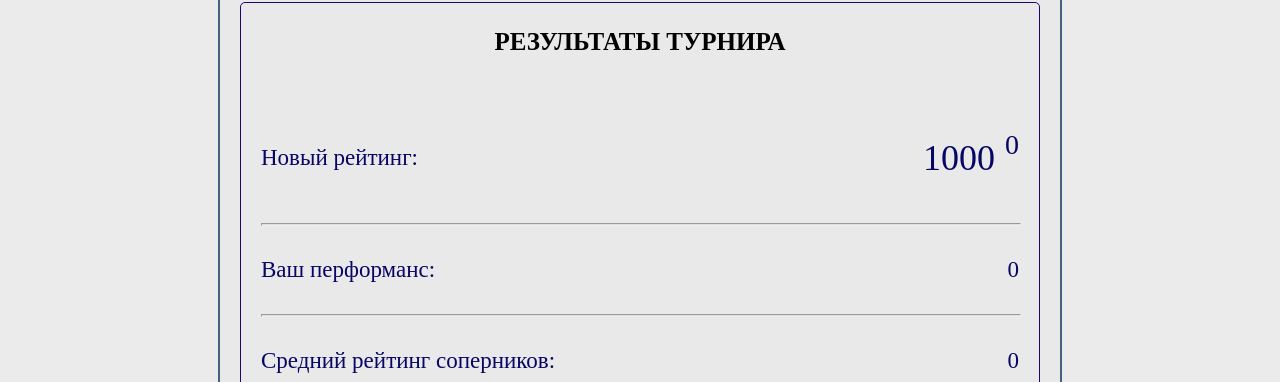
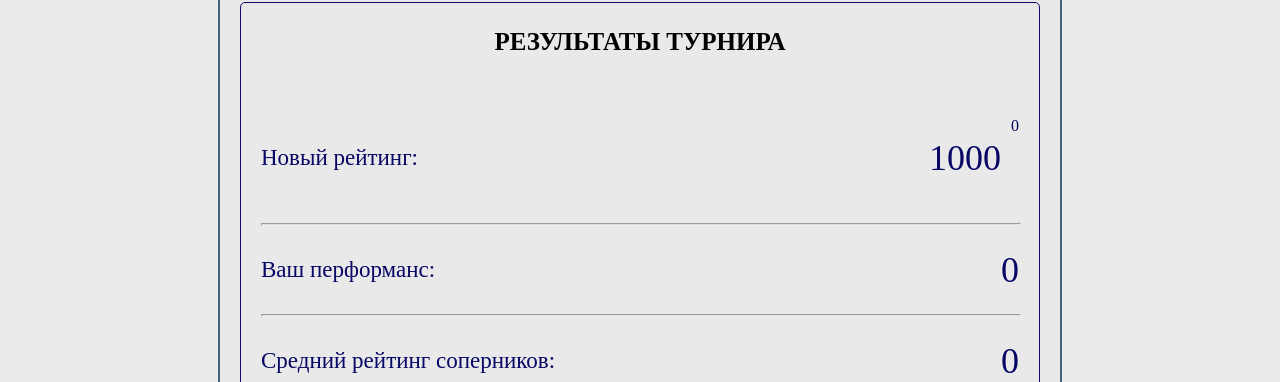
Before and after one commit to DmitryPetrakevich/chess-rating-calculator, a Vue app: page / in a window 1280 px wide. Shown: the part 570-952 px from the top of the page. Built offline with nearby package versions, Linux system fonts and the light colour scheme.

Commit message:
исправил логику рассчета изменения рейтинга

```diff
--- a/src/components/ResultSummary.vue
+++ b/src/components/ResultSummary.vue
@@ -75,7 +75,6 @@ const totalChange = computed(() => {
 
 const newRating = computed(() => {
     return store.newRating
-
 })
 </script>
 
@@ -149,7 +148,7 @@ const newRating = computed(() => {
 }
 
 .totalChange {
-    font-size: 28px;
+    font-size: 28тзьpx;
 }
 
 .result-summary-main-performance {
@@ -164,7 +163,7 @@ const newRating = computed(() => {
     }
 
     &-number {
-        font-size: 23px;
+        font-size: 36px;
         color: rgb(6, 6, 100);
     }
 }
@@ -182,7 +181,7 @@ const newRating = computed(() => {
     }
 
     &-number {
-        font-size: 23px;
+        font-size: 36px;
         color: rgb(6, 6, 100);
     }
 }
--- a/src/stores/chessStore.js
+++ b/src/stores/chessStore.js
@@ -8,7 +8,6 @@ export const useChessStore = defineStore("chess", {
       kFactor: 20,
     }
   }),
-
   getters: {
     gameChanges(state) {
       const resultMap = {
@@ -18,9 +17,11 @@ export const useChessStore = defineStore("chess", {
       };
 
       return state.games.map((game) => {
-        const result = resultMap[game.result] ?? 0;
-        const R_player = state.settings.initialRating;
+        const result = resultMap[String(game.result)] ?? 0;
+        const R_player = Number(state.settings.initialRating);
         const R_opponent = Number(game.rating);
+
+        if (isNaN(R_opponent)) return 0;
 
         const E = 1 / (1 + Math.pow(10, (R_opponent - R_player) / 400));
         const ratingChange = state.settings.kFactor * (result - E);
@@ -28,18 +29,13 @@ export const useChessStore = defineStore("chess", {
         return +ratingChange.toFixed(1);
       });
     },
-
     totalChange() {
-      return this.gameChanges.reduce((sum, cur) => sum + cur, 0);
+      return +(this.gameChanges.reduce((sum, cur) => sum + cur, 0)).toFixed(2);
     },
-
     newRating(state) {
       return +(state.settings.initialRating + this.totalChange).toFixed(2);
-
     }
-
   },
-
   actions: {
     addGame() {
       this.games.push({
@@ -48,19 +44,16 @@ export const useChessStore = defineStore("chess", {
         result: "1",
       })
     },
-
     deleteGame() {
-      if(this.games.length > 1) {
+      if (this.games.length > 1) {
         this.games.pop();
       }
     },
-
     updateInitialRating(rating) {
-      this.settings.initialRating = rating;
+      this.settings.initialRating = Number(rating);
     },
-
     updateKFactor(factor) {
-      this.settings.kFactor = factor;
+      this.settings.kFactor = Number(factor);
     }
   },
 });
```
